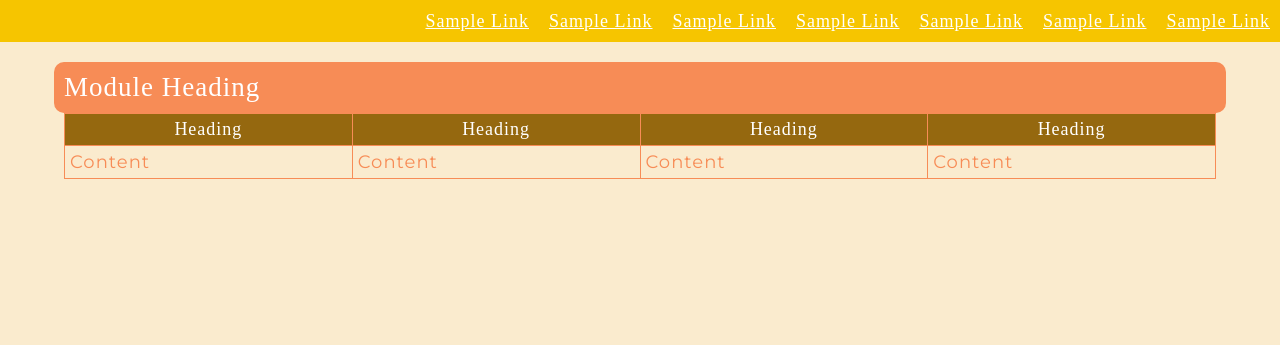
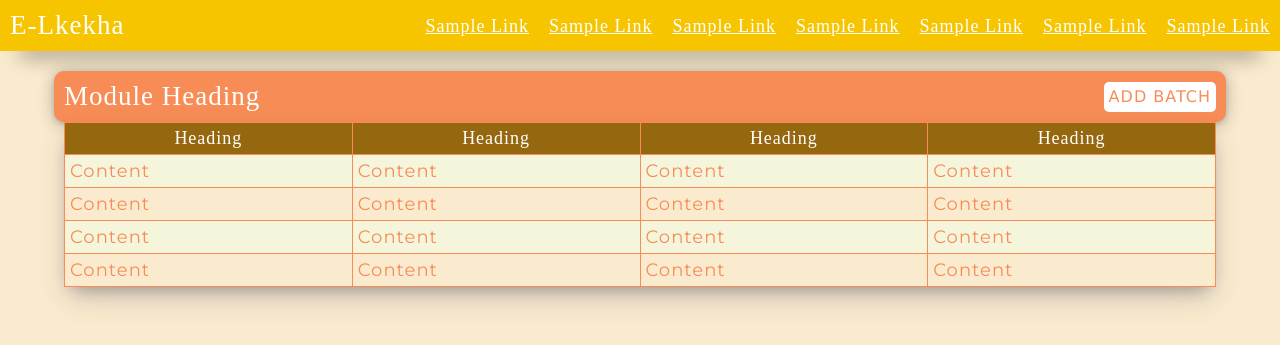
Before and after one commit to theeasylearn/phpb_24, a PHP site: page /template.php in a window 1280 px wide. Shown: the top 345 px of the page. Run offline with PHP 8.4, Linux system fonts and the light colour scheme; some web fonts are replaced.

Commit message:
tempalate

```diff
--- a/project/style.css
+++ b/project/style.css
@@ -27,6 +27,15 @@ body
     background-color: #f6c500;
     padding:10px;
     margin-bottom: 20px;
+    box-shadow: rgba(0, 0, 0, 0.45) 0px 25px 20px -20px;
+    display: flex;
+    justify-content: space-between;
+    align-items: center;
+}
+#menu>h1
+{
+    color: white;
+    font-size: 1.5rem;
 }
 #menu>ul
 {
@@ -46,6 +55,11 @@ body
     margin: auto;
     border-radius: 10px;
     padding:10px;
+    box-shadow: rgba(14, 30, 37, 0.12) 0px 2px 4px 0px, rgba(14, 30, 37, 0.32) 0px 2px 16px 0px;
+
+    display: flex;
+    justify-content: space-between;
+    align-items: center;
 }
 #data
 {
@@ -54,6 +68,7 @@ body
     margin: auto;
     border: 1px solid #F78c56;
     border-collapse: collapse;
+    box-shadow: rgba(50, 50, 93, 0.25) 0px 13px 27px -5px, rgba(0, 0, 0, 0.3) 0px 8px 16px -8px;
 }
 #data td, #data th
 {
@@ -70,3 +85,21 @@ body
     color: white !important;
     font-size: 1.5rem;
 }
+#data>tbody>tr:nth-child(odd)
+{
+    background-color: beige;
+    color:black;
+}
+.btn
+{
+    background-color: white;
+    padding:5px;
+    color:#F78c56;
+    border-radius: 5px;
+    font-family: Verdana, Geneva, Tahoma, sans-serif !important;
+    font-weight: bold;
+    text-decoration: none;
+    text-transform: uppercase;
+    font-size: 16px;
+    height: 20px;
+}
--- a/project/template.php
+++ b/project/template.php
@@ -10,6 +10,7 @@
 
 <body>
     <div id="menu">
+        <h1>E-Lkekha</h1>
         <ul>
             <li><a href="#">Sample Link</a></li>
             <li><a href="#">Sample Link</a></li>
@@ -22,6 +23,7 @@
     </div>
     <div id="heading">
         <h2>Module Heading</h2>
+        <a href="#" class="btn">Add Batch</a>
     </div>
     <table id="data">
         <thead>
@@ -39,7 +41,24 @@
                 <td>Content</td>
                 <td>Content</td>
             </tr>
-
+            <tr>
+                <td>Content</td>
+                <td>Content</td>
+                <td>Content</td>
+                <td>Content</td>
+            </tr>
+            <tr>
+                <td>Content</td>
+                <td>Content</td>
+                <td>Content</td>
+                <td>Content</td>
+            </tr>
+            <tr>
+                <td>Content</td>
+                <td>Content</td>
+                <td>Content</td>
+                <td>Content</td>
+            </tr>
         </tbody>
     </table>
 </body>
```
